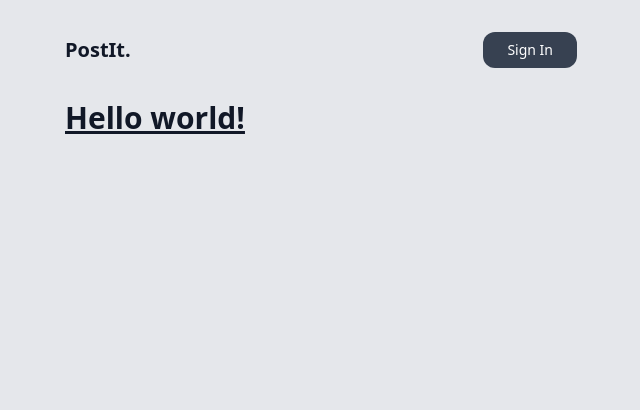
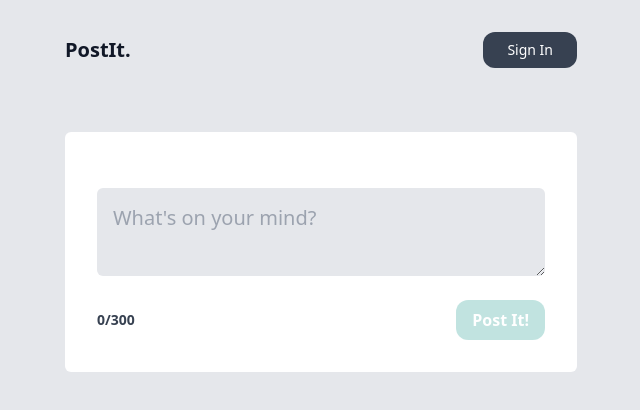
Before and after one commit to MZHussain0/postit, a Next.js app: page / in a window 1280 px wide. Shown: the top 410 px of the page, without its empty margins (319-959 px from the left). Built offline with nearby package versions, Linux system fonts and the light colour scheme; no server answers.

Commit message:
input section with CTA done

```diff
--- /dev/null
+++ b/app/components/AddPost.tsx
@@ -0,0 +1,37 @@
+"use client";
+import React, { useState } from "react";
+
+type Props = {};
+
+const CreatePost = (props: Props) => {
+  const [title, setTitle] = useState("");
+  const [isDisabled, setIsDisabled] = useState(true);
+  return (
+    <form className="bg-white my-8 p-8 rounded-md">
+      <div className="flex flex-col my-4">
+        <textarea
+          onChange={(e) => setTitle(e.target.value)}
+          name="title"
+          value={title}
+          placeholder="What's on your mind?"
+          className="p-4 text-xl rounded-md my-2 bg-gray-200"></textarea>
+      </div>
+      <div className="flex items-center justify-between gap-2">
+        <p
+          className={`font-bold text-sm ${
+            title.length > 300 ? "text-red-700" : "text-gray-700"
+          }`}>
+          {`${title.length}/300`}
+        </p>
+        <button
+          disabled={isDisabled}
+          className=" bg-teal-600 text-white py-2 px-4 rounded-xl text-l font-bold disabled:opacity-25 cursor-pointer "
+          type="submit">
+          Post It!
+        </button>
+      </div>
+    </form>
+  );
+};
+
+export default CreatePost;
--- a/app/page.tsx
+++ b/app/page.tsx
@@ -1,7 +1,11 @@
+"use client";
+
+import CreatePost from "./components/AddPost";
+
 export default function Home() {
   return (
     <main>
-      <h1 className="text-3xl font-bold underline">Hello world!</h1>
+      <CreatePost />
     </main>
   );
 }
```
